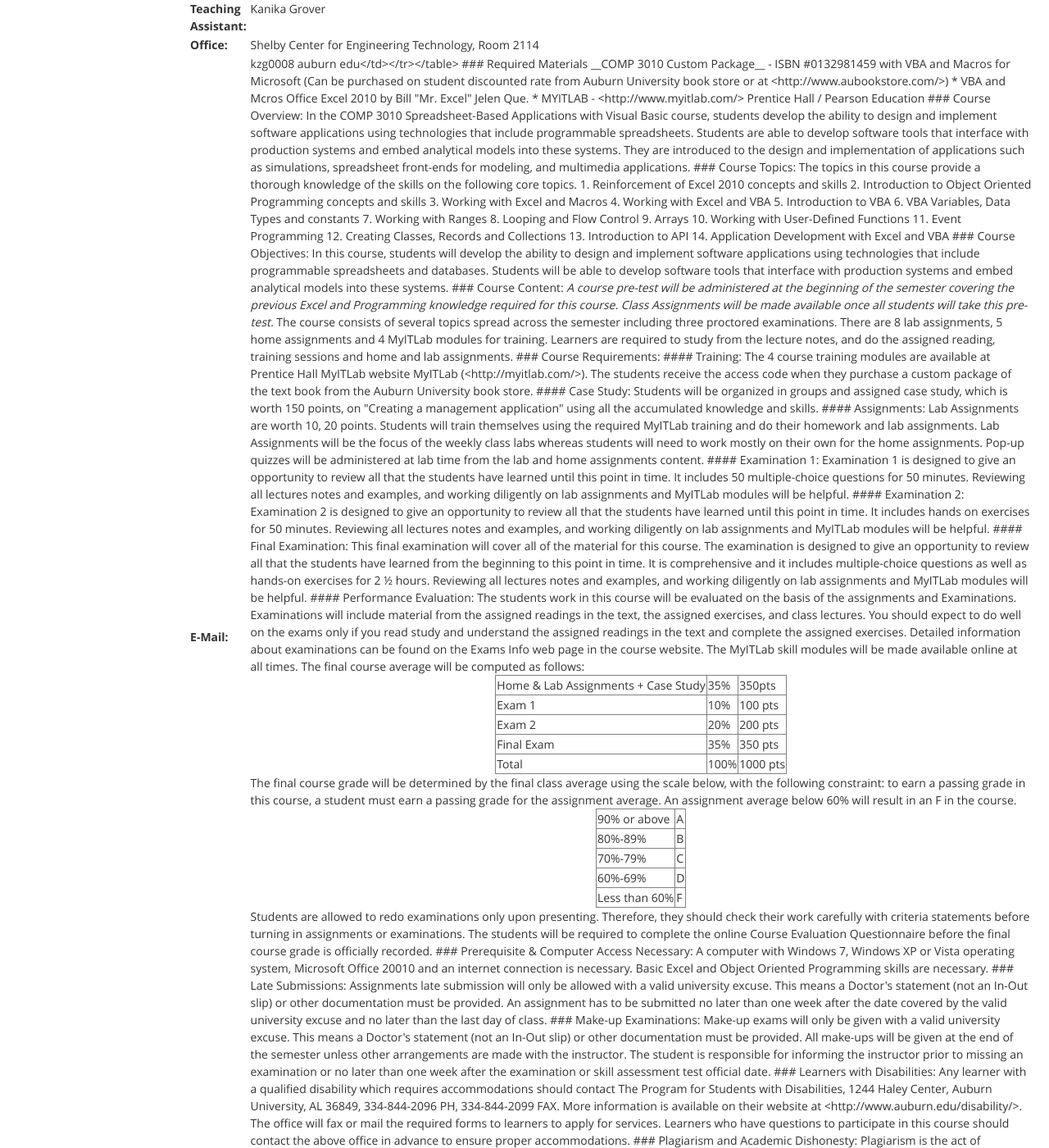
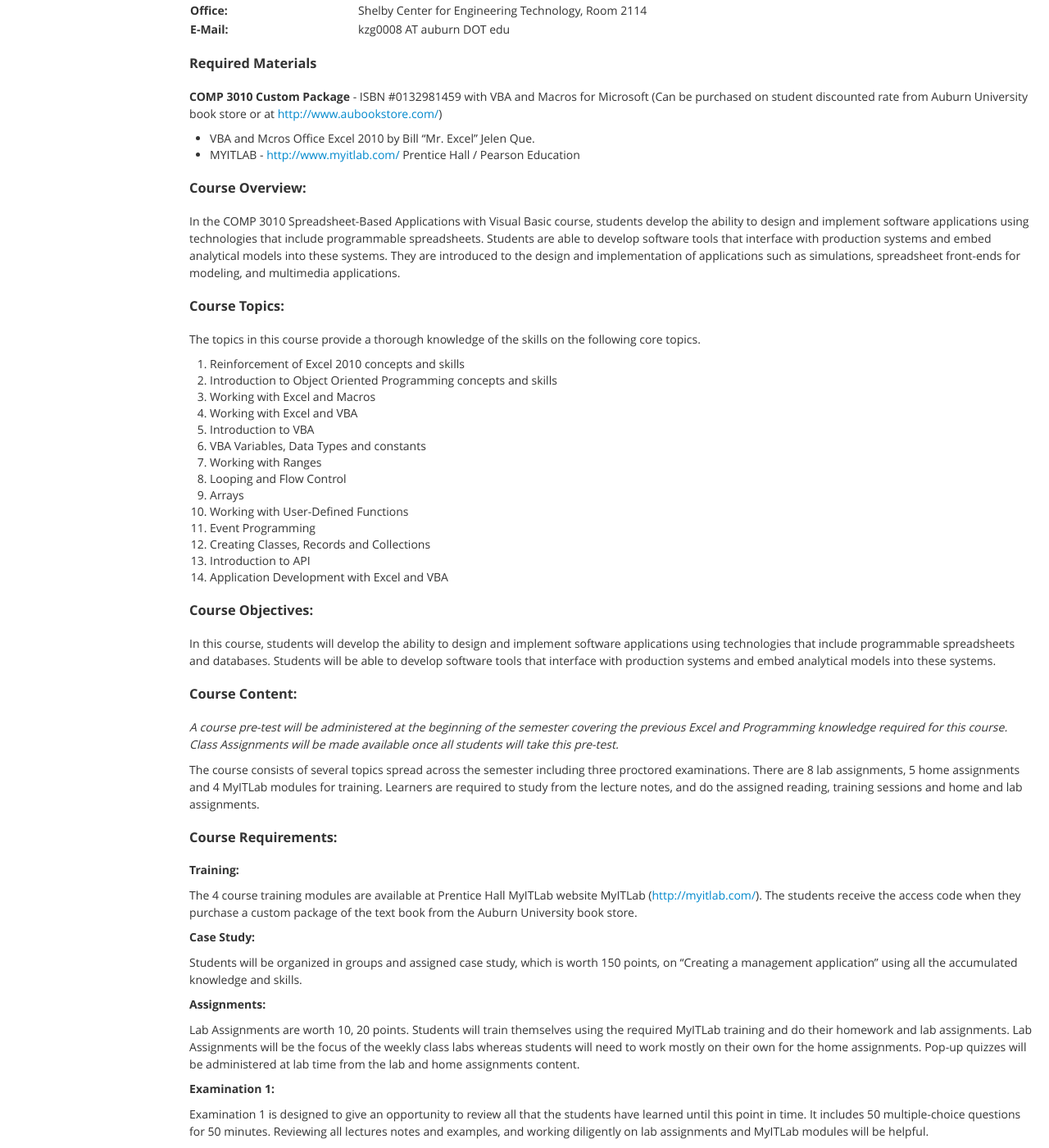
Before and after one commit to gongzhitaao/pcaweb, a Jekyll site: the page built from courses/comp3010/syllabus/index.md, in a window 1280 px wide and 1400 px high, scrolled down 425 px. Shown: the whole window at 82% size. Built offline with Jekyll 4.4.1, drawn with Linux system fonts in a browser that asks for light colours; some of the changed text lies outside the part shown.

Commit message:
comp3010

```diff
--- a/courses/comp3010/syllabus/index.md
+++ b/courses/comp3010/syllabus/index.md
@@ -17,7 +17,7 @@
 
 <table><tr><td><strong>Graduate Teaching Assistant:</strong></td><td>Kanika Grover</td></tr>
 <tr><td><strong>Office:</strong></td><td>Shelby Center for Engineering Technology, Room 2114</td></tr>
-<tr><td><strong>E-Mail:</strong></td><td>kzg0008<at> auburn <dot> edu</td></tr></table>
+<tr><td><strong>E-Mail:</strong></td><td>kzg0008 AT auburn DOT edu</td></tr></table>
 
 ### Required Materials
 
```
